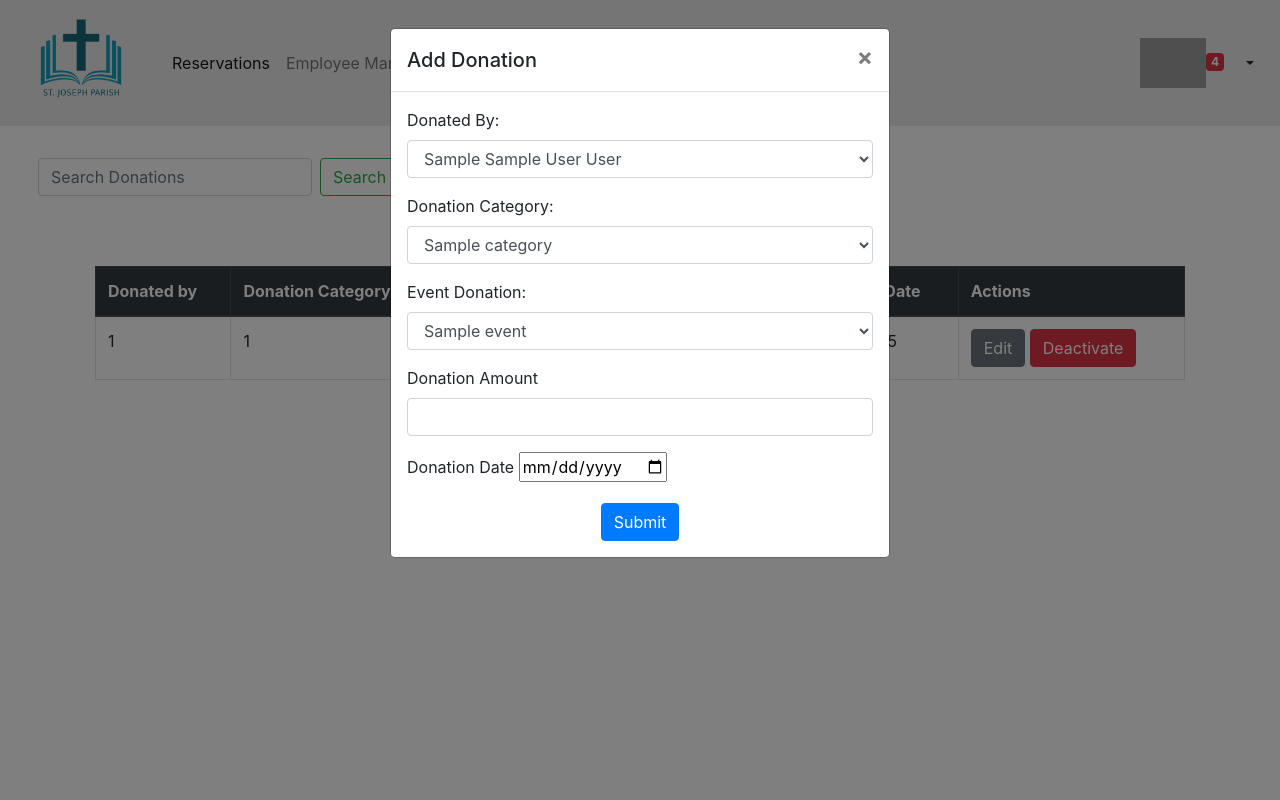
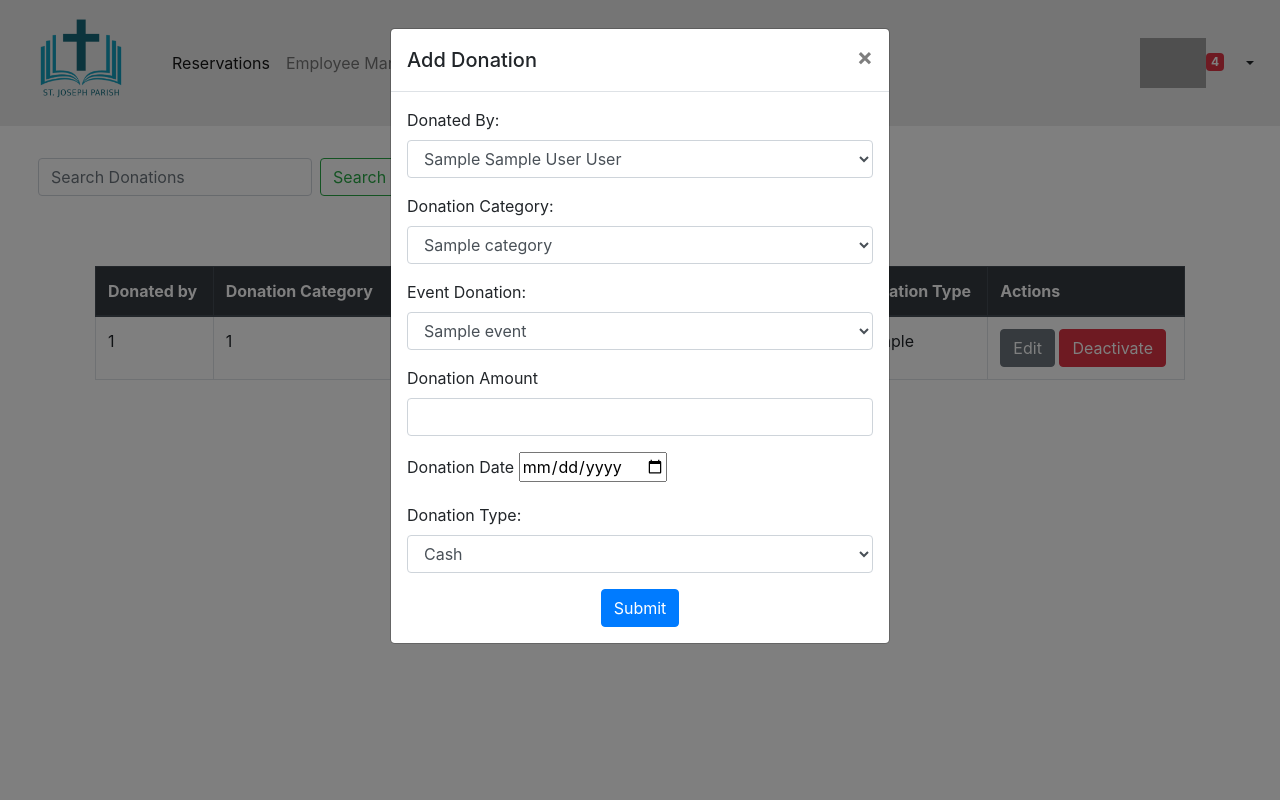
Before and after one commit to salanesh/joseph-parish, a PHP site: page /staff-view/staff-donations.php in a window 1280 px wide, after a click on "Add Donation". Run offline with PHP 8.4, Linux system fonts and the light colour scheme; the visitor is signed in with stand-in values (Sample User, id 1); tables that the repository leaves empty hold one stand-in row (values such as "Sample post"); some libraries are stand-ins or nearby versions; grey boxes are pictures that could not be loaded.

Commit message:
durs progress

```diff
--- a/staff-view/staff-donations.php
+++ b/staff-view/staff-donations.php
@@ -53,6 +53,7 @@ session_start();
                     <th scope="col">Event Donation</th>
                     <th scope="col">Donation Amount</th>
                     <th scope="col">Donation Date</th>
+                    <th scope="col">Donation Type</th>
                     <th scope="col">Actions</th>
                 </tr>
             </thead>
@@ -77,6 +78,9 @@ session_start();
                        echo "</td>";
                        echo "<td>";
                        echo $row['donationDate'];
+                       echo "</td>";
+                       echo "<td>";
+                       echo $row['donationType'];
                        echo "</td>";
                        echo "<td>";
                        echo "<button class='btn btn-secondary open-editUser' data-toggle='modal' data-id=".$row['userID']." data-target='#editDonationModal'>Edit</button>";
@@ -151,6 +155,13 @@ session_start();
                         <div class="form-group">
                             <label for="donation-date-input">Donation Date</label>
                             <input type="date" id="donation-date-input" name="donDate">
+                        </div>
+                        <div class="form-group">
+                            <label for="donationtype-selector">Donation Type: </label>
+                            <select class="form-control" id="donationtype-selector" name="donType">
+                            <option value= 1>Cash</option>
+                            <option value= 2>In-Kind</option>
+                        </select>
                         </div>
                         <div class="container text-center">
                             <button type="submit" class="btn btn-primary" name="addDonation">Submit</button>
```
Also changed, not shown: controllers/donation-controller.php (+4 -3 lines).
